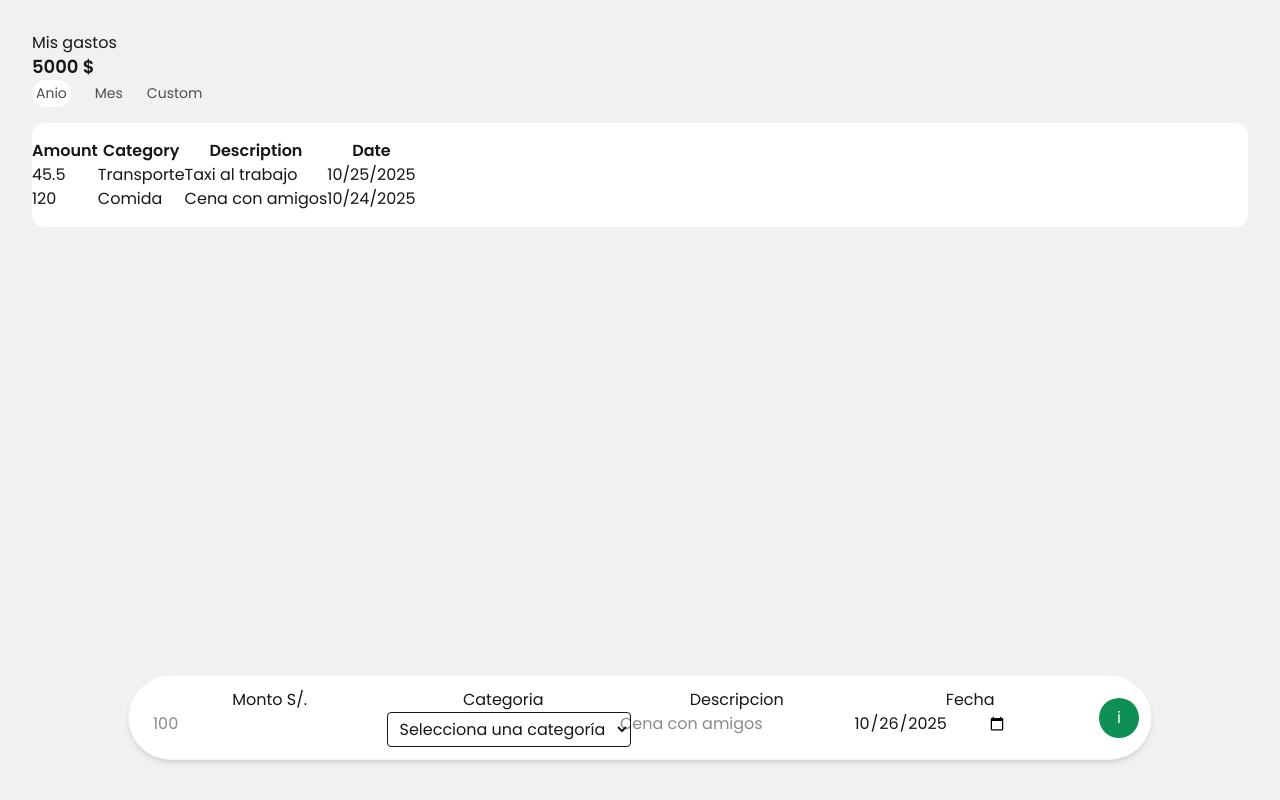
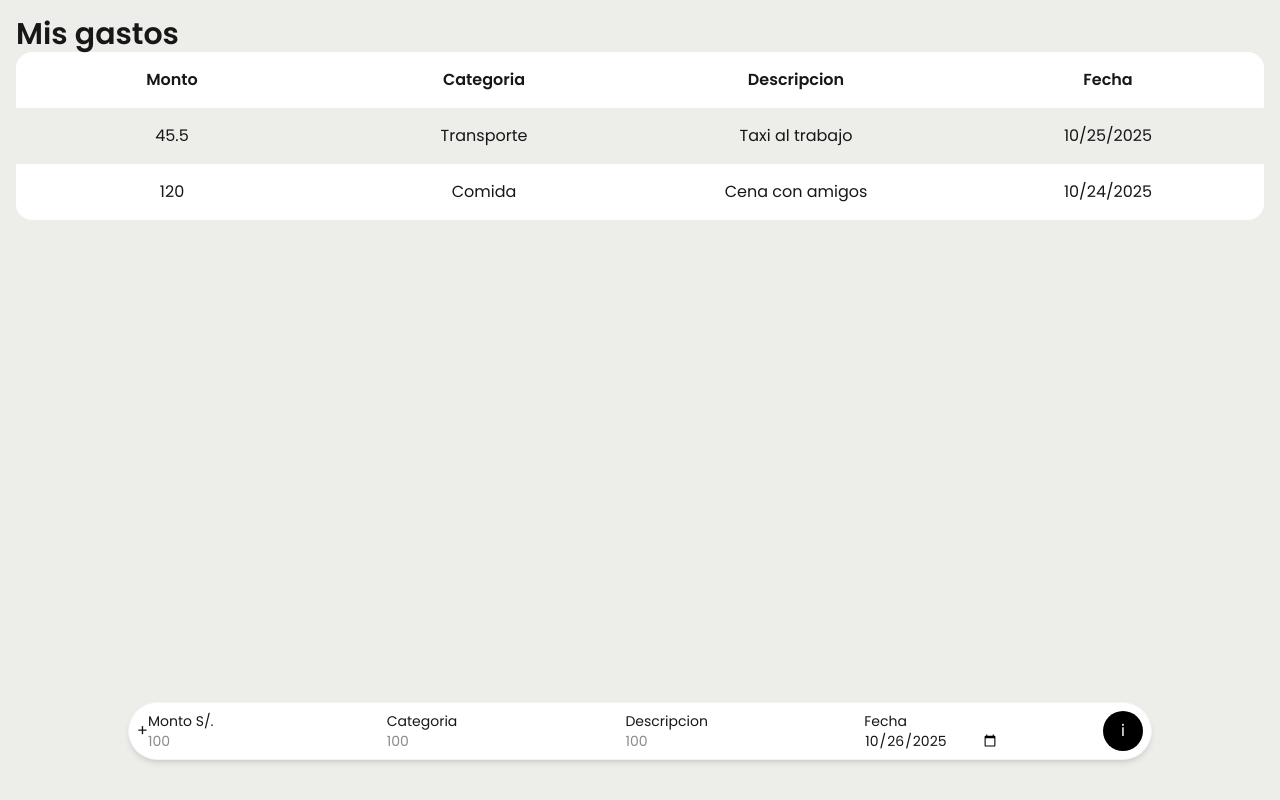
Before and after one commit to diegofbacag/personal-finance-app, a Next.js app in the folder front/kuntur-website/: page /expenses/my-expenses in a window 1280 px wide. Built offline with nearby package versions, Linux system fonts and the light colour scheme.

Commit message:
add table functionality

```diff
--- a/front/kuntur-website/app/expenses/my-expenses/page.tsx
+++ b/front/kuntur-website/app/expenses/my-expenses/page.tsx
@@ -1,7 +1,13 @@
 'use client'
 
-import ExpensesTable from '@/src/features/expenses/ExpensesTable'
 import { useState } from 'react'
+
+interface Expense {
+  amount: number
+  category?: string
+  description?: string
+  date: Date
+}
 
 interface ExpenseForm {
   amount: string
@@ -10,6 +16,21 @@ interface ExpenseForm {
   date: string
 }
 
+const expenses: Expense[] = [
+  {
+    amount: 45.5,
+    category: 'Transporte',
+    description: 'Taxi al trabajo',
+    date: new Date('2025-10-25'),
+  },
+  {
+    amount: 120.0,
+    category: 'Comida',
+    description: 'Cena con amigos',
+    date: new Date('2025-10-24'),
+  },
+]
+
 export default function MyExpensesPage() {
   const [expenseFormData, setExpenseFormData] = useState<ExpenseForm>({
     amount: '',
@@ -17,11 +38,9 @@ export default function MyExpensesPage() {
     description: '',
     date: new Date().toISOString().split('T')[0],
   })
-  const [expenseHistory, setExpenseHistory] = useState(true)
+  const [expenseHistory, setExpenseHistory] = useState<Expense[]>(expenses)
 
-  const handleExpenseFormInput = (
-    e: React.ChangeEvent<HTMLInputElement | HTMLSelectElement>
-  ) => {
+  const handleExpenseFormInput = (e: React.ChangeEvent<HTMLInputElement>) => {
     const { name, value } = e.target
     setExpenseFormData((prev) => ({ ...prev, [name]: value }))
   }
@@ -45,43 +64,45 @@ export default function MyExpensesPage() {
   }
 
   return (
-    <main className="flex flex-col p-8 font-poppins bg-[#f1f1f1] h-screen justify-start">
-      <header className="flex flex-col mb-4">
-        <h1 className="text-base leading-[1.4em]">Mis gastos</h1>
-
-        <h2 className="text-lg font-bold leading-[1.4em]">5000 $</h2>
-        <div className="flex flex-row gap-6 items-center leading-[1.4em] text-sm text-[hsl(0,0%,30%)]">
-          <p className="bg-white rounded-2xl p-1 ">Anio</p>
-          <p>Mes</p>
-          <p>Custom</p>
-        </div>
+    <main className="p-4 font-poppins bg-[#edede9] min-h-screen pb-30">
+      <header>
+        <h1 className="text-3xl font-bold">Mis gastos</h1>
       </header>
-      <section
-        aria-label="Expenses list"
-        className="bg-white rounded-xl py-4 h-auto"
-      >
-        <ExpensesTable />
+      <section aria-label="Expenses table" className="w-full">
+        <table className="w-full rounded-2xl overflow-hidden">
+          <tr className="grid grid-cols-4 h-14 items-center justify-center bg-white">
+            <th>Monto</th>
+            <th>Categoria</th>
+            <th>Descripcion</th>
+            <th>Fecha</th>
+          </tr>
+          {expenseHistory.map((e, index) => (
+            <tr
+              key={index}
+              className={`grid grid-cols-4 text-center items-center h-14 ${
+                index % 2 === 0 ? 'bg-[#edede9]' : 'bg-white'
+              }`}
+            >
+              <td>{e.amount}</td>
+              <td>{e.category}</td>
+              <td>{e.description}</td>
+              <td>{e.date.toLocaleDateString('pe-PE')}</td>
+            </tr>
+          ))}
+        </table>
       </section>
       <section
-        aria-label="Add expenses"
-        className="fixed bottom-10 min-w-[80vw] left-1/2 transform -translate-x-1/2"
+        aria-label="Expenses input bar"
+        className="fixed bottom-10 min-w-[80vw] left-1/2 transform -translate-x-1/2 "
       >
         <div
-          className="grid grid-cols-[auto_1fr_auto] items-center border rounded-full bg-white border-gray-900/5
- p-3 shadow-md gap-3"
+          className="grid grid-cols-[auto_1fr_auto] bg-white items-center border rounded-full border-gray-900/5
+ p-2 shadow-md"
         >
-          <div className="flex flex-col items-center">
-            {/* <p className="text-xs bg-black text-white rounded-full p-1">
-              Manual
-            </p>
-            <p className="text-xs bg-white text-black rounded-full p-1">IA</p>
-            <p className="text-xs bg-white text-black rounded-full p-1">
-              Upload
-            </p> */}
-          </div>
-          <div className="grid grid-cols-4 items-start ">
+          <div>+</div>
+          <div className="grid grid-cols-4 items-start text-sm text-gray">
             <div>
-              <p className="flex justify-center">Monto S/.</p>
+              <p>Monto S/.</p>
               <input
                 type="number"
                 name="amount"
@@ -91,43 +112,39 @@ export default function MyExpensesPage() {
               ></input>
             </div>
             <div>
-              <p className="flex justify-center">Categoria</p>
-              <select
+              <p>Categoria</p>
+              <input
+                type="string"
                 name="category"
                 value={expenseFormData.category}
+                placeholder="100"
                 onChange={handleExpenseFormInput}
-                className="border rounded px-2 py-1"
-              >
-                <option value="">Selecciona una categoría</option>
-                <option value="Comida">Comida</option>
-                <option value="Transporte">Transporte</option>
-                <option value="Vivienda">Vivienda</option>
-                <option value="Ocio">Ocio</option>
-              </select>
+              ></input>
             </div>
             <div>
-              <p className="flex justify-center">Descripcion</p>
+              <p>Descripcion</p>
               <input
                 type="string"
                 name="description"
                 value={expenseFormData.description}
-                placeholder="Cena con amigos"
+                placeholder="100"
                 onChange={handleExpenseFormInput}
               ></input>
             </div>
             <div>
-              <p className="flex justify-center">Fecha</p>
+              <p>Fecha</p>
               <input
                 type="date"
                 name="date"
                 value={expenseFormData.date}
+                placeholder="100"
                 onChange={handleExpenseFormInput}
               ></input>
             </div>
           </div>
 
           <button
-            className="flex items-center justify-center bg-[#0E8F53] rounded-full text-white h-10 w-10 cursor-pointer"
+            className="flex items-center justify-center bg-black rounded-full text-white h-10 w-10"
             onClick={submitExpenseFormData}
           >
             i
--- a/front/kuntur-website/app/expenses/my-expenses/table.tsx
+++ /dev/null
@@ -1,84 +0,0 @@
-'use client'
-
-import { useMemo } from 'react'
-import {
-  createColumnHelper,
-  flexRender,
-  getCoreRowModel,
-  useReactTable,
-} from '@tanstack/react-table'
-
-type Expense = {
-  category: string
-  description: string
-  date: Date
-  amount: number
-}
-
-interface Props {
-  expenseHistory: Expense[]
-}
-
-export function ExpensesTable({ expenseHistory }: Props) {
-  const columnHelper = createColumnHelper<Expense>()
-
-  const columns = useMemo(
-    () => [
-      columnHelper.accessor('category', {
-        header: 'Gasto',
-        cell: (info) => info.getValue(),
-      }),
-      columnHelper.accessor('description', {
-        header: 'Descripcion',
-        cell: (info) => info.getValue(),
-      }),
-      columnHelper.accessor('date', {
-        header: 'Fecha',
-        cell: (info) => info.getValue().toISOString().split('T')[0],
-      }),
-      columnHelper.accessor('amount', {
-        header: 'Cantidad',
-        cell: (info) => `-${info.getValue()} $`,
-      }),
-    ],
-    []
-  )
-
-  const table = useReactTable({
-    data: expenseHistory,
-    columns,
-    getCoreRowModel: getCoreRowModel(),
-  })
-
-  return (
-    <section
-      aria-label="Expenses list"
-      className="bg-white rounded-xl py-4 h-auto"
-    >
-      {/* Table Header */}
-      <div className="flex flex-row justify-between bg-white leading-[1.4em] px-6 text-sm text-[hsl(0,0%,30%)]">
-        {table.getHeaderGroups()[0].headers.map((header) => (
-          <div key={header.id}>
-            {flexRender(header.column.columnDef.header, header.getContext())}
-          </div>
-        ))}
-      </div>
-
-      {/* Table Body */}
-      {table.getRowModel().rows.map((row, index) => (
-        <div
-          key={row.id}
-          className={`flex flex-row justify-between items-center h-14 px-6 text-sm ${
-            index % 2 === 0 ? 'bg-[#f1f1f1]' : 'bg-white'
-          }`}
-        >
-          {row.getVisibleCells().map((cell) => (
-            <div key={cell.id}>
-              {flexRender(cell.column.columnDef.cell, cell.getContext())}
-            </div>
-          ))}
-        </div>
-      ))}
-    </section>
-  )
-}
```
